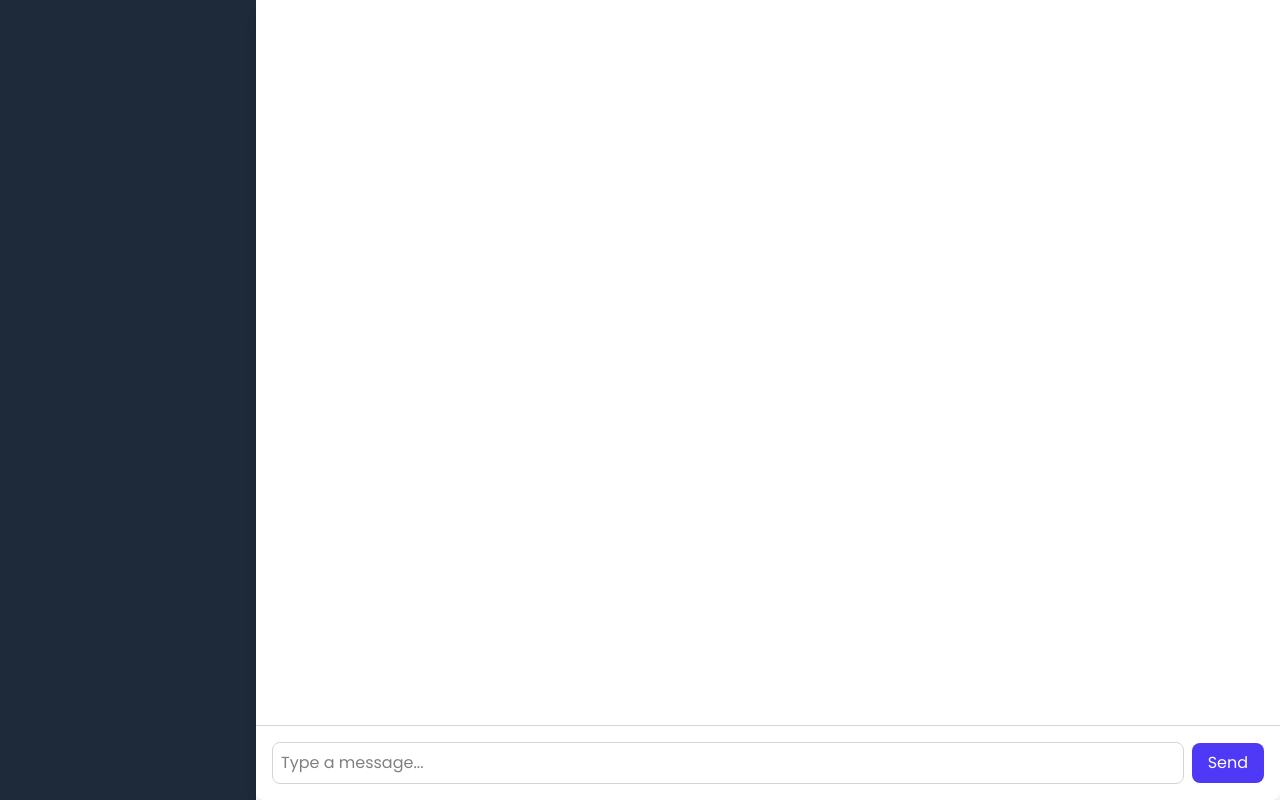
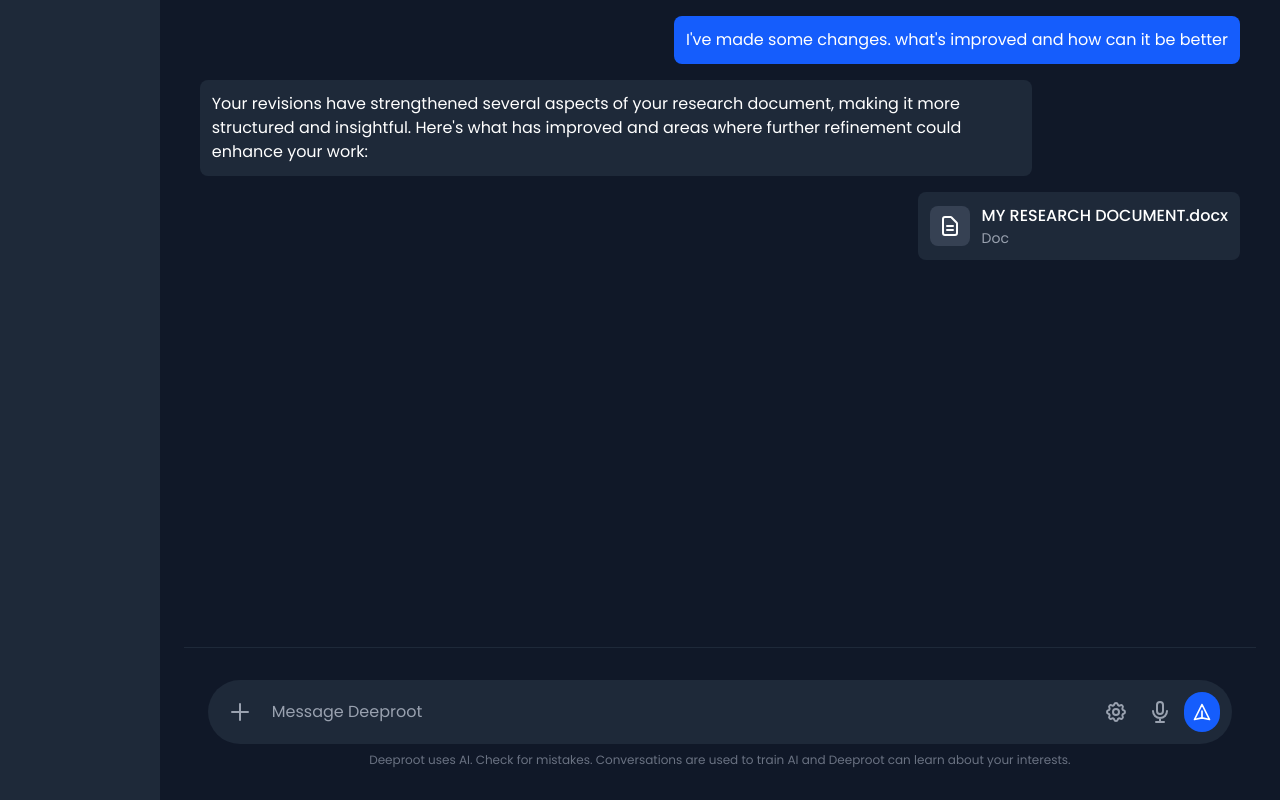
Before and after one commit to opusberedugo/deeproot-ui, a React (Vite) app: page /app in a window 1280 px wide. Built offline with nearby package versions, Linux system fonts and the light colour scheme.

Commit message:
Chat Page

```diff
--- /dev/null
+++ b/src/components/chat/AIMessage.jsx
@@ -0,0 +1,13 @@
+// AI Message Component
+const AIMessage = ({ content }) => {
+  return (
+    <div className="flex mb-4">
+      <div className="bg-gray-800 text-white p-3 rounded-lg max-w-[80%]">
+        {content}
+      </div>
+    </div>
+  );
+};
+
+export default AIMessage;
+// This component is used to display messages from the AI in the chat interface.
--- a/src/components/chat/ChatContainer.jsx
+++ b/src/components/chat/ChatContainer.jsx
@@ -1,7 +1,65 @@
-export default function ChatContainer({ children }) {
+import React, { useState, useRef, useEffect } from 'react';
+import UserMessage from './UserMessage';
+import AIMessage from './AIMessage';
+import DocumentAttachment from './DocumentAttachment';
+import ChatInput from './ChatInput';
+
+const ChatContainer = () => {
+  // Sample initial conversation
+  const [messages, setMessages] = useState([
+    { type: 'user', content: "I've made some changes. what's improved and how can it be better" },
+    { type: 'ai', content: "Your revisions have strengthened several aspects of your research document, making it more structured and insightful. Here's what has improved and areas where further refinement could enhance your work:" }
+  ]);
+
+  const [showDocument, setShowDocument] = useState(true); // For the document attachment
+  const messagesEndRef = useRef(null);
+
+  // Auto-scroll to bottom when messages change
+  useEffect(() => {
+    messagesEndRef.current?.scrollIntoView({ behavior: 'smooth' });
+  }, [messages]);
+
+  // Handle sending a new message
+  const handleSendMessage = (messageText) => {
+    // Add user message
+    setMessages(prev => [...prev, { type: 'user', content: messageText }]);
+
+    // Simulate AI response (replace with actual API call in production)
+    setTimeout(() => {
+      const aiResponse = "I've analyzed your request. Your changes have improved the document's structure and clarity. To make it even better, consider adding more specific examples and strengthening the conclusion with actionable insights.";
+      setMessages(prev => [...prev, { type: 'ai', content: aiResponse }]);
+    }, 1000);
+  };
+
   return (
-    <div className="flex flex-col flex-1 bg-white shadow-lg rounded-lg overflow-hidden">
-      {children}
+    <div className="flex flex-col h-screen px-6 bg-gray-900">
+      {/* Chat Messages Container */}
+      <div className="flex-1 overflow-y-auto p-4">
+        {messages.map((msg, index) => (
+          msg.type === 'user' ? (
+            <UserMessage key={index} content={msg.content} />
+          ) : (
+            <AIMessage key={index} content={msg.content} />
+          )
+        ))}
+
+        {/* Document Attachment (as seen in the image) */}
+        {showDocument && (
+          <div className="flex justify-end mb-4">
+            <DocumentAttachment
+              title="MY RESEARCH DOCUMENT.docx"
+              type="Doc"
+            />
+          </div>
+        )}
+
+        <div ref={messagesEndRef} />
+      </div>
+
+      {/* Chat Input */}
+      <ChatInput onSendMessage={handleSendMessage} />
     </div>
   );
-}
+};
+
+export default ChatContainer;
--- /dev/null
+++ b/src/components/chat/ChatInput.jsx
@@ -0,0 +1,81 @@
+import React, { useState, useRef } from 'react';
+
+const ChatInput = ({ onSendMessage }) => {
+  const [message, setMessage] = useState('');
+  const inputRef = useRef(null);
+
+  const handleSendMessage = (e) => {
+    e.preventDefault();
+    if (message.trim()) {
+      onSendMessage(message);
+      setMessage('');
+      inputRef.current?.focus();
+    }
+  };
+
+  return (
+    <div className="border-t border-gray-800 px-6 py-8">
+      <form onSubmit={handleSendMessage} className="flex items-center rounded-full bg-gray-800 p-3">
+        {/* Plus Button */}
+        <button
+          type="button"
+          className="p-2 rounded-full hover:bg-gray-700 transition-colors"
+        >
+          <svg xmlns="http://www.w3.org/2000/svg" className="h-6 w-6 text-gray-400" fill="none" viewBox="0 0 24 24" stroke="currentColor">
+            <path strokeLinecap="round" strokeLinejoin="round" strokeWidth={2} d="M12 4v16m8-8H4" />
+          </svg>
+        </button>
+
+        {/* Text Input */}
+        <input
+          ref={inputRef}
+          type="text"
+          value={message}
+          onChange={(e) => setMessage(e.target.value)}
+          placeholder="Message Deeproot"
+          className="flex-1 bg-transparent outline-none px-3 py-2 text-white placeholder-gray-400"
+        />
+
+        <div className="flex space-x-1">
+          {/* Settings Button */}
+          <button
+            type="button"
+            className="p-2 rounded-full hover:bg-gray-700 transition-colors"
+          >
+            <svg xmlns="http://www.w3.org/2000/svg" className="h-6 w-6 text-gray-400" fill="none" viewBox="0 0 24 24" stroke="currentColor">
+              <path strokeLinecap="round" strokeLinejoin="round" strokeWidth={2} d="M10.325 4.317c.426-1.756 2.924-1.756 3.35 0a1.724 1.724 0 002.573 1.066c1.543-.94 3.31.826 2.37 2.37a1.724 1.724 0 001.065 2.572c1.756.426 1.756 2.924 0 3.35a1.724 1.724 0 00-1.066 2.573c.94 1.543-.826 3.31-2.37 2.37a1.724 1.724 0 00-2.572 1.065c-.426 1.756-2.924 1.756-3.35 0a1.724 1.724 0 00-2.573-1.066c-1.543.94-3.31-.826-2.37-2.37a1.724 1.724 0 00-1.065-2.572c-1.756-.426-1.756-2.924 0-3.35a1.724 1.724 0 001.066-2.573c-.94-1.543.826-3.31 2.37-2.37.996.608 2.296.07 2.572-1.065z" />
+              <path strokeLinecap="round" strokeLinejoin="round" strokeWidth={2} d="M15 12a3 3 0 11-6 0 3 3 0 016 0z" />
+            </svg>
+          </button>
+
+          {/* Microphone Button */}
+          <button
+            type="button"
+            className="p-2 rounded-full hover:bg-gray-700 transition-colors"
+          >
+            <svg xmlns="http://www.w3.org/2000/svg" className="h-6 w-6 text-gray-400" fill="none" viewBox="0 0 24 24" stroke="currentColor">
+              <path strokeLinecap="round" strokeLinejoin="round" strokeWidth={2} d="M19 11a7 7 0 01-7 7m0 0a7 7 0 01-7-7m7 7v4m0 0H8m4 0h4m-4-8a3 3 0 01-3-3V5a3 3 0 116 0v6a3 3 0 01-3 3z" />
+            </svg>
+          </button>
+
+          {/* Send Button */}
+          <button
+            type="submit"
+            className="p-2 rounded-full bg-blue-600 hover:bg-blue-700 transition-colors"
+          >
+            <svg xmlns="http://www.w3.org/2000/svg" className="h-5 w-5 text-white" fill="none" viewBox="0 0 24 24" stroke="currentColor">
+              <path strokeLinecap="round" strokeLinejoin="round" strokeWidth={2} d="M12 19l9 2-9-18-9 18 9-2zm0 0v-8" />
+            </svg>
+          </button>
+        </div>
+      </form>
+
+      {/* Footer Text */}
+      <div className="mt-2 text-xs text-gray-500 text-center">
+        Deeproot uses AI. Check for mistakes. Conversations are used to train AI and Deeproot can learn about your interests.
+      </div>
+    </div>
+  );
+};
+
+export default ChatInput;
--- /dev/null
+++ b/src/components/chat/DocumentAttachment.jsx
@@ -0,0 +1,19 @@
+// Document Attachment Component (as seen in the image)
+const DocumentAttachment = ({ title, type }) => {
+  return (
+    <div className="bg-gray-800 rounded-lg p-3 flex items-center space-x-3 mb-4 max-w-sm">
+      <div className="p-2 bg-gray-700 rounded-lg">
+        <svg xmlns="http://www.w3.org/2000/svg" className="h-6 w-6 text-white" fill="none" viewBox="0 0 24 24" stroke="currentColor">
+          <path strokeLinecap="round" strokeLinejoin="round" strokeWidth={2} d="M9 12h6m-6 4h6m2 5H7a2 2 0 01-2-2V5a2 2 0 012-2h5.586a1 1 0 01.707.293l5.414 5.414a1 1 0 01.293.707V19a2 2 0 01-2 2z" />
+        </svg>
+      </div>
+      <div>
+        <p className="font-medium text-white">{title}</p>
+        <p className="text-sm text-gray-400">{type}</p>
+      </div>
+    </div>
+  );
+};
+
+export default DocumentAttachment;
+//             <path strokeLinecap="round" strokeLinejoin="round" strokeWidth={2} d="M15 12h4m0 0h-4m0 0H7m8 0v8m0-8V5m0 7l3-3m-3 3l-3-3" />
--- /dev/null
+++ b/src/components/chat/UserMessage.jsx
@@ -0,0 +1,12 @@
+// User Message Component
+const UserMessage = ({ content }) => {
+  return (
+    <div className="flex justify-end mb-4">
+      <div className="bg-blue-600 text-white p-3 rounded-lg max-w-[80%]">
+        {content}
+      </div>
+    </div>
+  );
+};
+
+export default UserMessage;
--- a/src/pages/app/ChatPage.jsx
+++ b/src/pages/app/ChatPage.jsx
@@ -3,14 +3,15 @@ import ChatContainer from '../../components/chat/ChatContainer';
 import MessageList from '../../components/chat/MessageList';
 import MessageInput from '../../components/chat/MessageInput';
 import Sidebar from '../../components/layout/Sidebar';
+import ChatInput from '../../components/chat/ChatInput';
 
 export default function ChatPage() {
   return (
-    <div className="flex h-screen">
+    <div className="flex min-w-full h-screen">
       <Sidebar />
       <ChatContainer>
         <MessageList messages={[]} />
-        <MessageInput />
+        <ChatInput />
       </ChatContainer>
     </div>
   );
```
